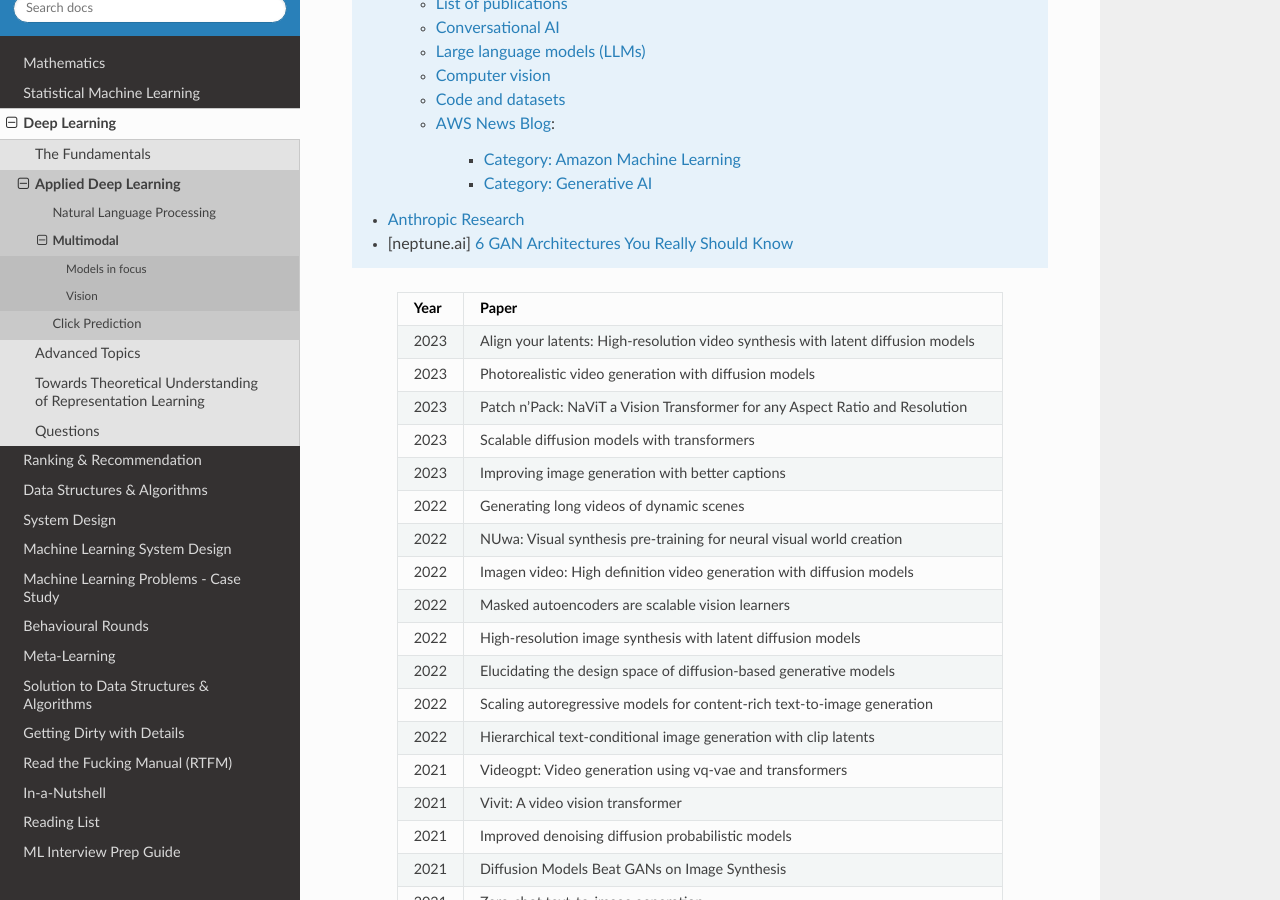
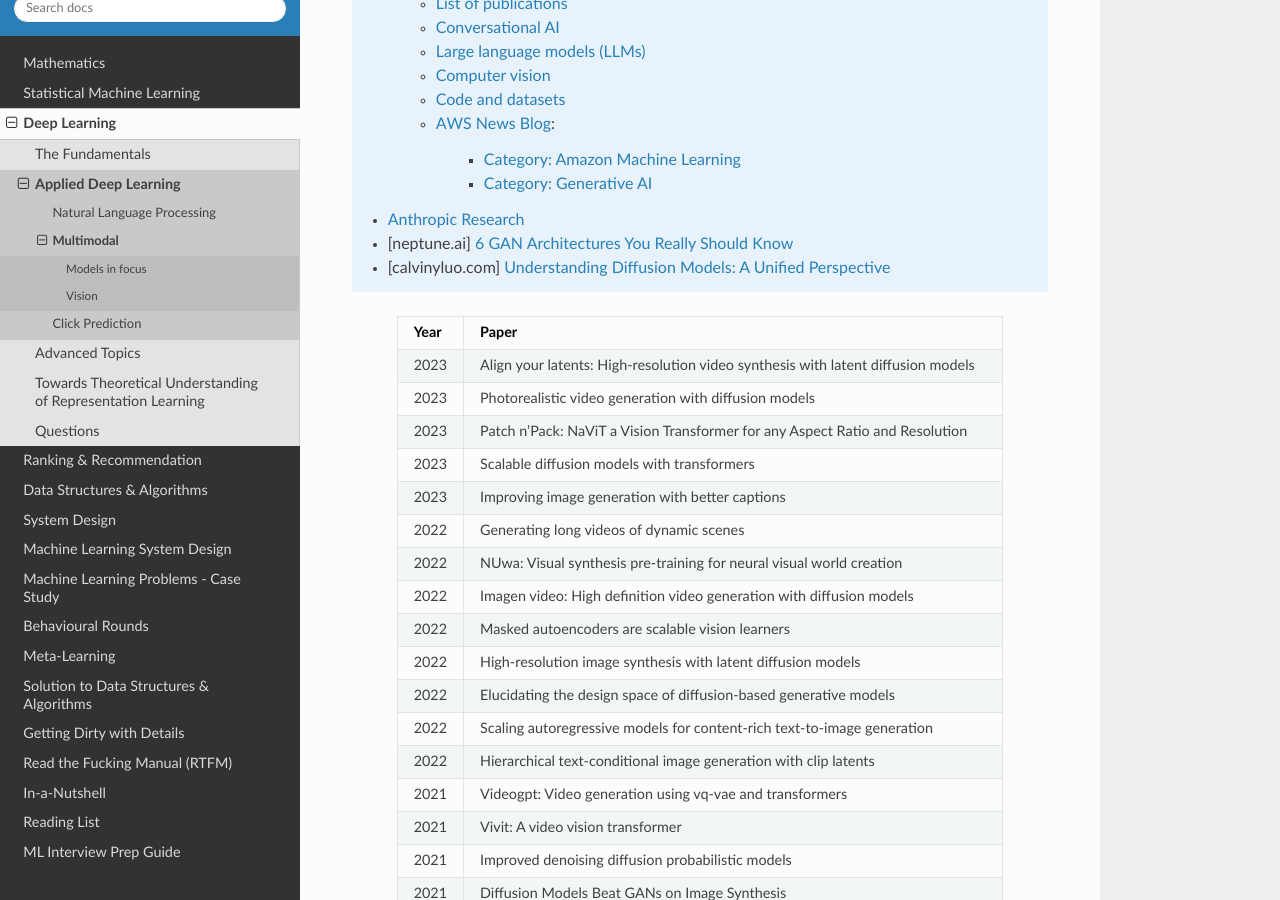
Before and after one commit to uselesstechjunks/leetcode, a Sphinx documentation site: the page built from docs/source/dl/application/multimodal.rst, in a window 1280 px wide and 900 px high, scrolled down 975 px. Built offline with Sphinx 7.4.7 and the Read the Docs theme 2.0.0, drawn with Linux system fonts in a browser that asks for light colours.

Commit message:
Update multimodal.rst

```diff
--- a/docs/source/dl/application/multimodal.rst
+++ b/docs/source/dl/application/multimodal.rst
@@ -46,6 +46,7 @@ Resources
 			* `Category: Generative AI <https://aws.amazon.com/blogs/aws/category/artificial-intelligence/generative-ai/>`_
 	* `Anthropic Research <https://www.anthropic.com/research>`_
 	* [neptune.ai] `6 GAN Architectures You Really Should Know  <https://neptune.ai/blog/6-gan-architectures>`_
+	* [calvinyluo.com] `Understanding Diffusion Models: A Unified Perspective <https://www.calvinyluo.com/2022/08/26/diffusion-tutorial.html>`_
 
 .. csv-table::
 	:header: "Year","Paper"
```
